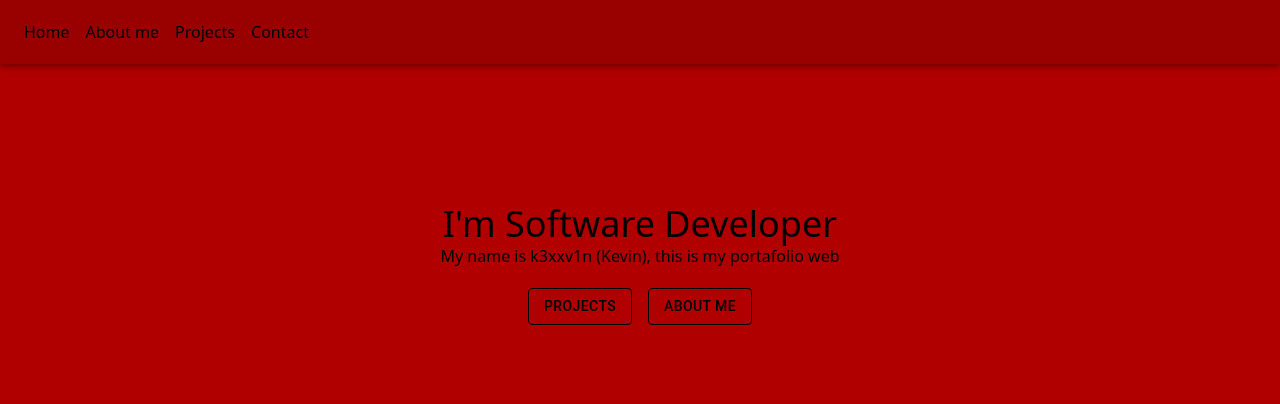
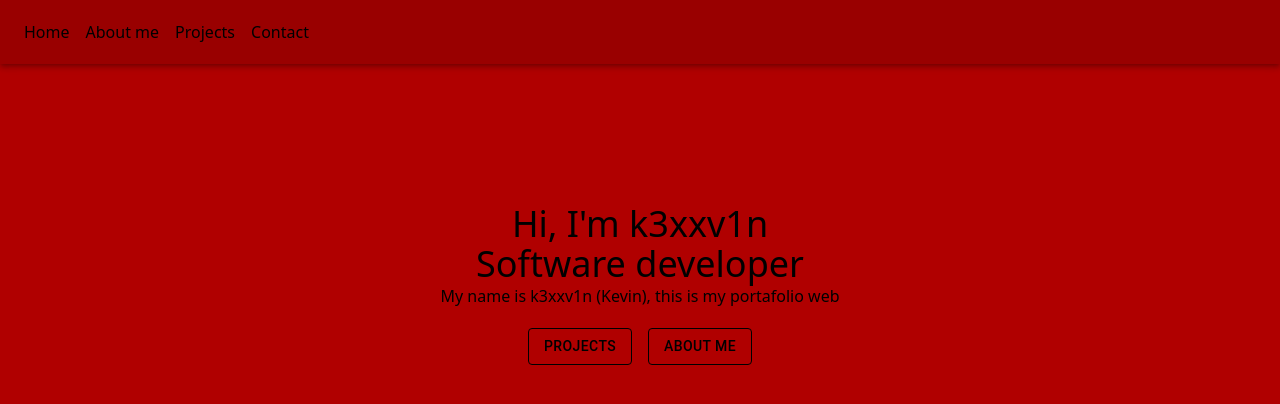
Before and after one commit to k3xxv1n/Portafolio, a React (Vite) app in the folder frontend/: page / in a window 1280 px wide. Shown: the top 404 px of the page. Built offline with nearby package versions, Linux system fonts and the light colour scheme.

Commit message:
Home page

```diff
--- a/frontend/index.html
+++ b/frontend/index.html
@@ -2,7 +2,7 @@
 <html lang="en">
   <head>
     <meta charset="UTF-8" />
-    <link rel="icon" href="./public/favicon.ico" />
+    <link rel="icon" href="/favicon.ico" />
     <meta name="viewport" content="width=device-width, initial-scale=1.0" />
     <title>k3xxv1n</title>
     <meta name="description" content="Hi! I'm k3xxv1n, a software developer who loves building modern web applications with React, Node.js, and Vite. Check out my projects and get in touch!" />
--- a/frontend/src/pages/Home.jsx
+++ b/frontend/src/pages/Home.jsx
@@ -9,7 +9,7 @@ const Home = () => {
         <div className="">
             <Navbar />
             <div className="relative top-35">
-                <h1 className="text-center text-4xl">I'm Software Developer</h1>
+                <h1 className="text-center text-4xl">Hi, I'm k3xxv1n<br/>Software developer</h1>
                 <p className="text-center">My name is k3xxv1n (Kevin), this is my portafolio web</p>
                 <div className="flex justify-center gap-4 relative top-5">
                     <Button component={Link} variant="outlined" sx={
```
